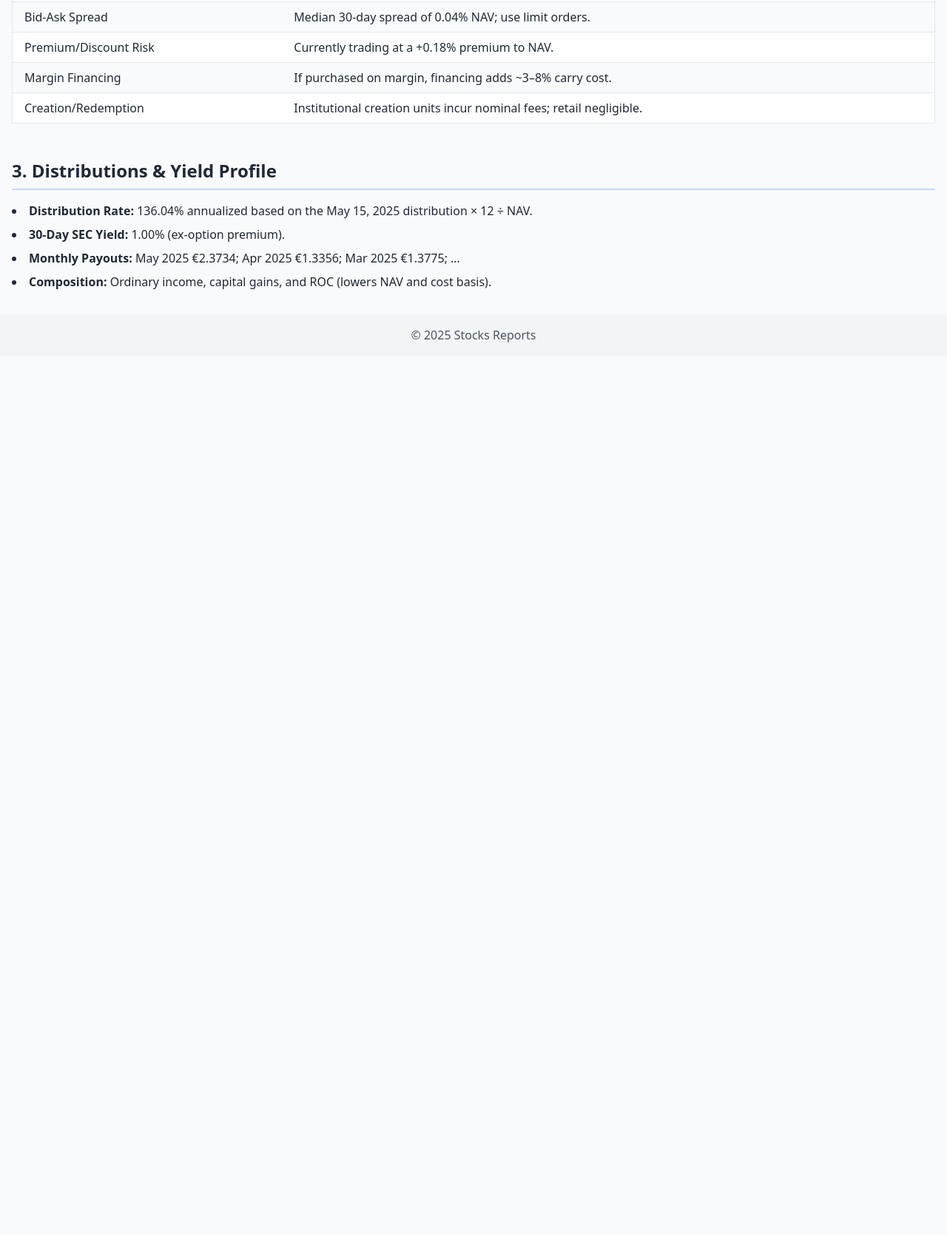
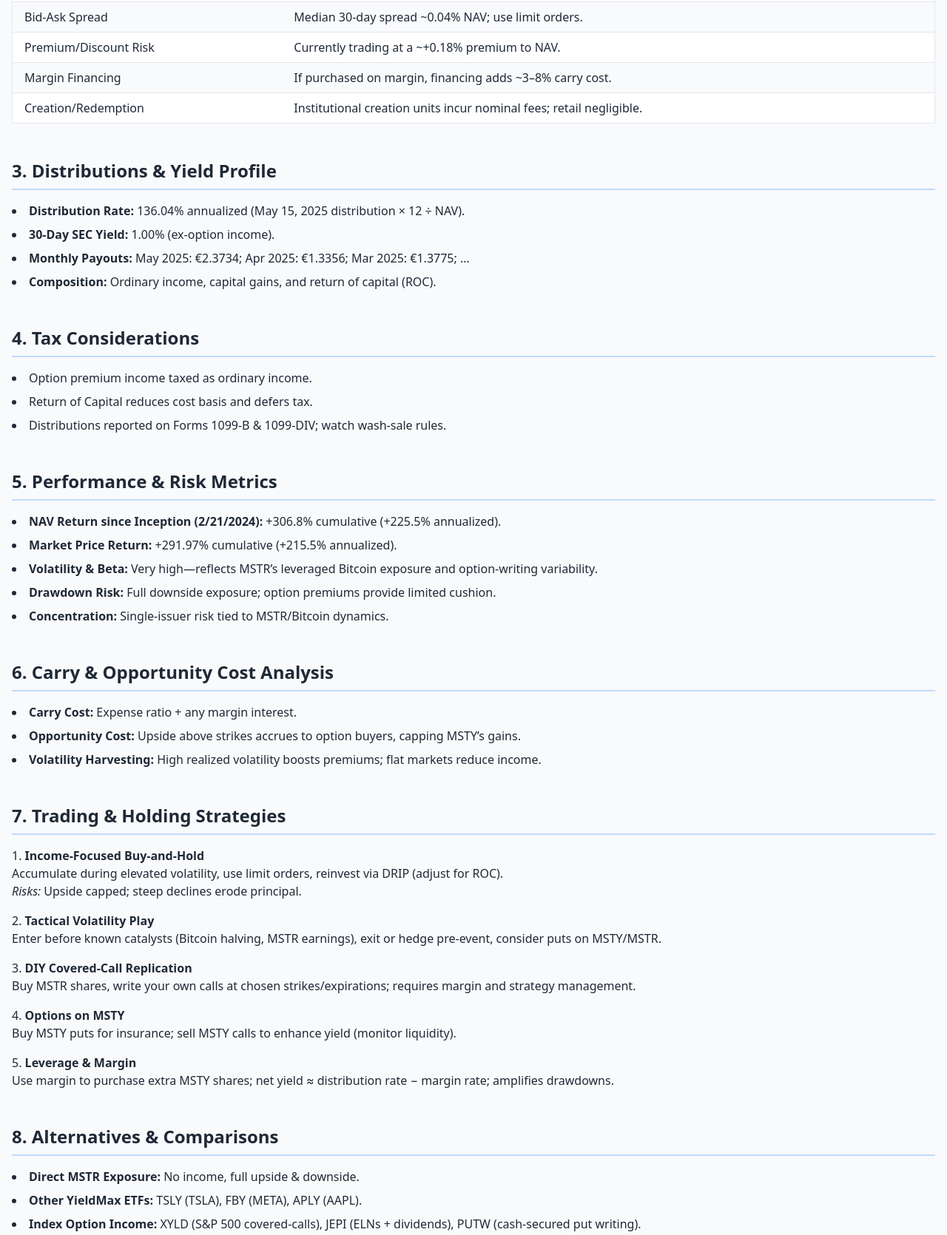
Before and after one commit to dev-n-ops/dev-n-ops.github.io, a plain HTML site: page msty_en.html in a window 1280 px wide. Shown: the part 669-2339 px from the top of the page at 74% size. Before the commit the page ends 1150 px from the top, so only its background shows below. Drawn offline with nearby package versions, Linux system fonts and the light colour scheme.

Commit message:
Update msty_en.html

```diff
--- a/msty_en.html
+++ b/msty_en.html
@@ -3,10 +3,11 @@
 <head>
   <meta charset="UTF-8"/>
   <meta name="viewport" content="width=device-width, initial-scale=1.0"/>
-  <title>MSTY Report – English</title>
+  <title>MSTY ETF Report – English</title>
   <link href="https://cdn.jsdelivr.net/npm/tailwindcss@2.2.19/dist/tailwind.min.css" rel="stylesheet"/>
 </head>
 <body class="bg-gray-50 text-gray-800">
+  <!-- Header + Nav -->
   <header class="bg-blue-900 text-white py-6">
     <div class="container mx-auto px-4 flex justify-between items-center">
       <h1 class="text-2xl font-bold">MSTY Option Income Strategy ETF</h1>
@@ -17,16 +18,20 @@
     </div>
   </header>
 
+  <!-- Main Content -->
   <main class="container mx-auto px-4 py-8 space-y-12">
+
     <!-- Executive Summary -->
     <section id="exec-summary">
       <h2 class="text-2xl font-semibold border-b-2 border-blue-200 pb-2">Executive Summary</h2>
-      <p class="mt-4">The YieldMax™ MSTR Option Income Strategy ETF (MSTY) is an actively managed, single‑issuer ETF that seeks to generate high monthly income by writing (selling) call options on shares of MicroStrategy Incorporated (MSTR), while collateralizing positions with cash and U.S. Treasurys. Launched on February 21, 2024, MSTY has delivered exceptional total‑return performance since inception—its NAV is up over 300% cumulative (annualized 225.5%) versus the S&P 500 TR at +13.6%. However, this comes with capped upside, full downside exposure to MSTR, elevated fees, and complex tax treatments.</p>
+      <p class="mt-4">
+        The YieldMax™ MSTR Option Income Strategy ETF (MSTY) is an actively managed, single‑issuer ETF that seeks to generate high monthly income by writing (selling) call options on shares of MicroStrategy Incorporated (MSTR), while collateralizing positions with cash and U.S. Treasurys. Launched on February 21, 2024, MSTY has delivered exceptional total‑return performance since inception—its NAV is up over 300% cumulative (annualized 225.5%) versus the S&amp;P 500 TR at +13.6%. However, this comes with capped upside, full downside exposure to MSTR, elevated fees, and complex tax treatments.
+      </p>
     </section>
 
     <!-- 1. Fund Mechanics & Strategy -->
     <section id="fund-mechanics">
-      <h2 class="text-2xl font-semibold border-b-2 border-blue-200 pb-2">1. Fund Mechanics & Strategy</h2>
+      <h2 class="text-2xl font-semibold border-b-2 border-blue-200 pb-2">1. Fund Mechanics &amp; Strategy</h2>
       <ul class="list-disc list-inside mt-4 space-y-2">
         <li><strong>Underlying Exposure:</strong> Indirect exposure to MSTR share price via a <em>synthetic covered‑call</em> strategy—MSTY writes both standardized and FLEX call options on MSTR, collecting premium while forgoing gains above the strike prices.</li>
         <li><strong>Collateralization:</strong> Premium‑backed by cash and short‑duration U.S. Treasurys to meet margin requirements and maintain liquidity.</li>
@@ -46,11 +51,26 @@
             </tr>
           </thead>
           <tbody class="divide-y divide-gray-200">
-            <tr><td class="px-4 py-2 font-medium">Expense Ratio</td><td class="px-4 py-2">0.99% gross annual fee (net of any waivers).</td></tr>
-            <tr class="bg-gray-50"><td class="px-4 py-2 font-medium">Bid‑Ask Spread</td><td class="px-4 py-2">Median 30‑day spread of 0.04% NAV; use limit orders.</td></tr>
-            <tr><td class="px-4 py-2 font-medium">Premium/Discount Risk</td><td class="px-4 py-2">Currently trading at a +0.18% premium to NAV.</td></tr>
-            <tr class="bg-gray-50"><td class="px-4 py-2 font-medium">Margin Financing</td><td class="px-4 py-2">If purchased on margin, financing adds ~3–8% carry cost.</td></tr>
-            <tr><td class="px-4 py-2 font-medium">Creation/Redemption</td><td class="px-4 py-2">Institutional creation units incur nominal fees; retail negligible.</td></tr>
+            <tr>
+              <td class="px-4 py-2 font-medium">Expense Ratio</td>
+              <td class="px-4 py-2">0.99% gross annual fee (net of any waivers).</td>
+            </tr>
+            <tr class="bg-gray-50">
+              <td class="px-4 py-2 font-medium">Bid‑Ask Spread</td>
+              <td class="px-4 py-2">Median 30‑day spread ~0.04% NAV; use limit orders.</td>
+            </tr>
+            <tr>
+              <td class="px-4 py-2 font-medium">Premium/Discount Risk</td>
+              <td class="px-4 py-2">Currently trading at a ~+0.18% premium to NAV.</td>
+            </tr>
+            <tr class="bg-gray-50">
+              <td class="px-4 py-2 font-medium">Margin Financing</td>
+              <td class="px-4 py-2">If purchased on margin, financing adds ~3–8% carry cost.</td>
+            </tr>
+            <tr>
+              <td class="px-4 py-2 font-medium">Creation/Redemption</td>
+              <td class="px-4 py-2">Institutional creation units incur nominal fees; retail negligible.</td>
+            </tr>
           </tbody>
         </table>
       </div>
@@ -60,19 +80,95 @@
     <section id="distributions-yield">
       <h2 class="text-2xl font-semibold border-b-2 border-blue-200 pb-2">3. Distributions &amp; Yield Profile</h2>
       <ul class="list-disc list-inside mt-4 space-y-2">
-        <li><strong>Distribution Rate:</strong> 136.04% annualized based on the May 15, 2025 distribution × 12 ÷ NAV.</li>
-        <li><strong>30‑Day SEC Yield:</strong> 1.00% (ex‑option premium).</li>
-        <li><strong>Monthly Payouts:</strong> May 2025 €2.3734; Apr 2025 €1.3356; Mar 2025 €1.3775; …</li>
-        <li><strong>Composition:</strong> Ordinary income, capital gains, and ROC (lowers NAV and cost basis).</li>
+        <li><strong>Distribution Rate:</strong> 136.04% annualized (May 15, 2025 distribution × 12 ÷ NAV).</li>
+        <li><strong>30‑Day SEC Yield:</strong> 1.00% (ex-option income).</li>
+        <li><strong>Monthly Payouts:</strong> May 2025: €2.3734; Apr 2025: €1.3356; Mar 2025: €1.3775; …</li>
+        <li><strong>Composition:</strong> Ordinary income, capital gains, and return of capital (ROC).</li>
       </ul>
     </section>
 
-    <!-- Further sections (4–9) follow the same format… -->
+    <!-- 4. Tax Considerations -->
+    <section id="tax">
+      <h2 class="text-2xl font-semibold border-b-2 border-blue-200 pb-2">4. Tax Considerations</h2>
+      <ul class="list-disc list-inside mt-4 space-y-2">
+        <li>Option premium income taxed as ordinary income.</li>
+        <li>Return of Capital reduces cost basis and defers tax.</li>
+        <li>Distributions reported on Forms 1099‑B &amp; 1099‑DIV; watch wash‑sale rules.</li>
+      </ul>
+    </section>
 
+    <!-- 5. Performance & Risk Metrics -->
+    <section id="performance-risk">
+      <h2 class="text-2xl font-semibold border-b-2 border-blue-200 pb-2">5. Performance &amp; Risk Metrics</h2>
+      <ul class="list-disc list-inside mt-4 space-y-2">
+        <li><strong>NAV Return since Inception (2/21/2024):</strong> +306.8% cumulative (+225.5% annualized).</li>
+        <li><strong>Market Price Return:</strong> +291.97% cumulative (+215.5% annualized).</li>
+        <li><strong>Volatility &amp; Beta:</strong> Very high—reflects MSTR’s leveraged Bitcoin exposure and option-writing variability.</li>
+        <li><strong>Drawdown Risk:</strong> Full downside exposure; option premiums provide limited cushion.</li>
+        <li><strong>Concentration:</strong> Single‑issuer risk tied to MSTR/Bitcoin dynamics.</li>
+      </ul>
+    </section>
+
+    <!-- 6. Carry & Opportunity Cost Analysis -->
+    <section id="carry-opportunity">
+      <h2 class="text-2xl font-semibold border-b-2 border-blue-200 pb-2">6. Carry &amp; Opportunity Cost Analysis</h2>
+      <ul class="list-disc list-inside mt-4 space-y-2">
+        <li><strong>Carry Cost:</strong> Expense ratio + any margin interest.</li>
+        <li><strong>Opportunity Cost:</strong> Upside above strikes accrues to option buyers, capping MSTY’s gains.</li>
+        <li><strong>Volatility Harvesting:</strong> High realized volatility boosts premiums; flat markets reduce income.</li>
+      </ul>
+    </section>
+
+    <!-- 7. Trading & Holding Strategies -->
+    <section id="trading-strategies">
+      <h2 class="text-2xl font-semibold border-b-2 border-blue-200 pb-2">7. Trading &amp; Holding Strategies</h2>
+      <ol class="list-decimal list-inside mt-4 space-y-4">
+        <li>
+          <strong>Income‑Focused Buy‑and‑Hold</strong><br/>
+          Accumulate during elevated volatility, use limit orders, reinvest via DRIP (adjust for ROC).<br/>
+          <em>Risks:</em> Upside capped; steep declines erode principal.
+        </li>
+        <li>
+          <strong>Tactical Volatility Play</strong><br/>
+          Enter before known catalysts (Bitcoin halving, MSTR earnings), exit or hedge pre‑event, consider puts on MSTY/MSTR.
+        </li>
+        <li>
+          <strong>DIY Covered‑Call Replication</strong><br/>
+          Buy MSTR shares, write your own calls at chosen strikes/expirations; requires margin and strategy management.
+        </li>
+        <li>
+          <strong>Options on MSTY</strong><br/>
+          Buy MSTY puts for insurance; sell MSTY calls to enhance yield (monitor liquidity).
+        </li>
+        <li>
+          <strong>Leverage &amp; Margin</strong><br/>
+          Use margin to purchase extra MSTY shares; net yield ≈ distribution rate − margin rate; amplifies drawdowns.
+        </li>
+      </ol>
+    </section>
+
+    <!-- 8. Alternatives & Comparisons -->
+    <section id="alternatives">
+      <h2 class="text-2xl font-semibold border-b-2 border-blue-200 pb-2">8. Alternatives &amp; Comparisons</h2>
+      <ul class="list-disc list-inside mt-4 space-y-2">
+        <li><strong>Direct MSTR Exposure:</strong> No income, full upside & downside.</li>
+        <li><strong>Other YieldMax ETFs:</strong> TSLY (TSLA), FBY (META), APLY (AAPL).</li>
+        <li><strong>Index Option Income:</strong> XYLD (S&amp;P 500 covered‑calls), JEPI (ELNs + dividends), PUTW (cash‑secured put writing).</li>
+      </ul>
+    </section>
+
+    <!-- 9. Suitability & Final Thoughts -->
+    <section id="suitability">
+      <h2 class="text-2xl font-semibold border-b-2 border-blue-200 pb-2">9. Suitability &amp; Final Thoughts</h2>
+      <p class="mt-4">
+        MSTY is best suited for <strong>high‑risk, income‑oriented investors</strong> comfortable with capped upside and concentrated MSTR/Bitcoin exposure. Carefully balance yield objectives with principal risk, tax complexity, and strategy fees before allocating.
+      </p>
+    </section>
   </main>
 
+  <!-- Footer -->
   <footer class="bg-gray-100 py-4 text-center text-gray-600">
-    © 2025 Stocks Reports
+    © 2025 Stocks Reports
   </footer>
 </body>
 </html>
```
